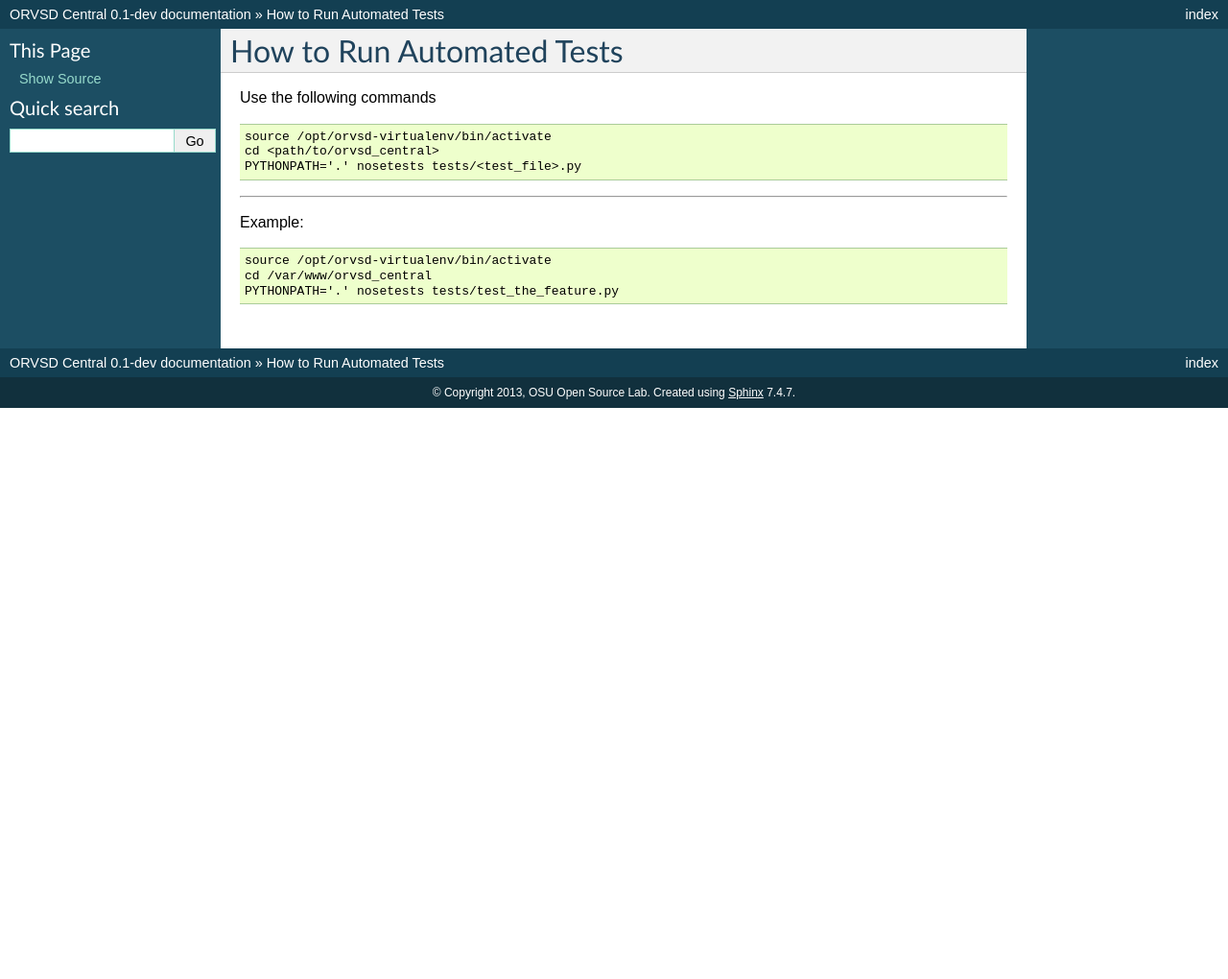
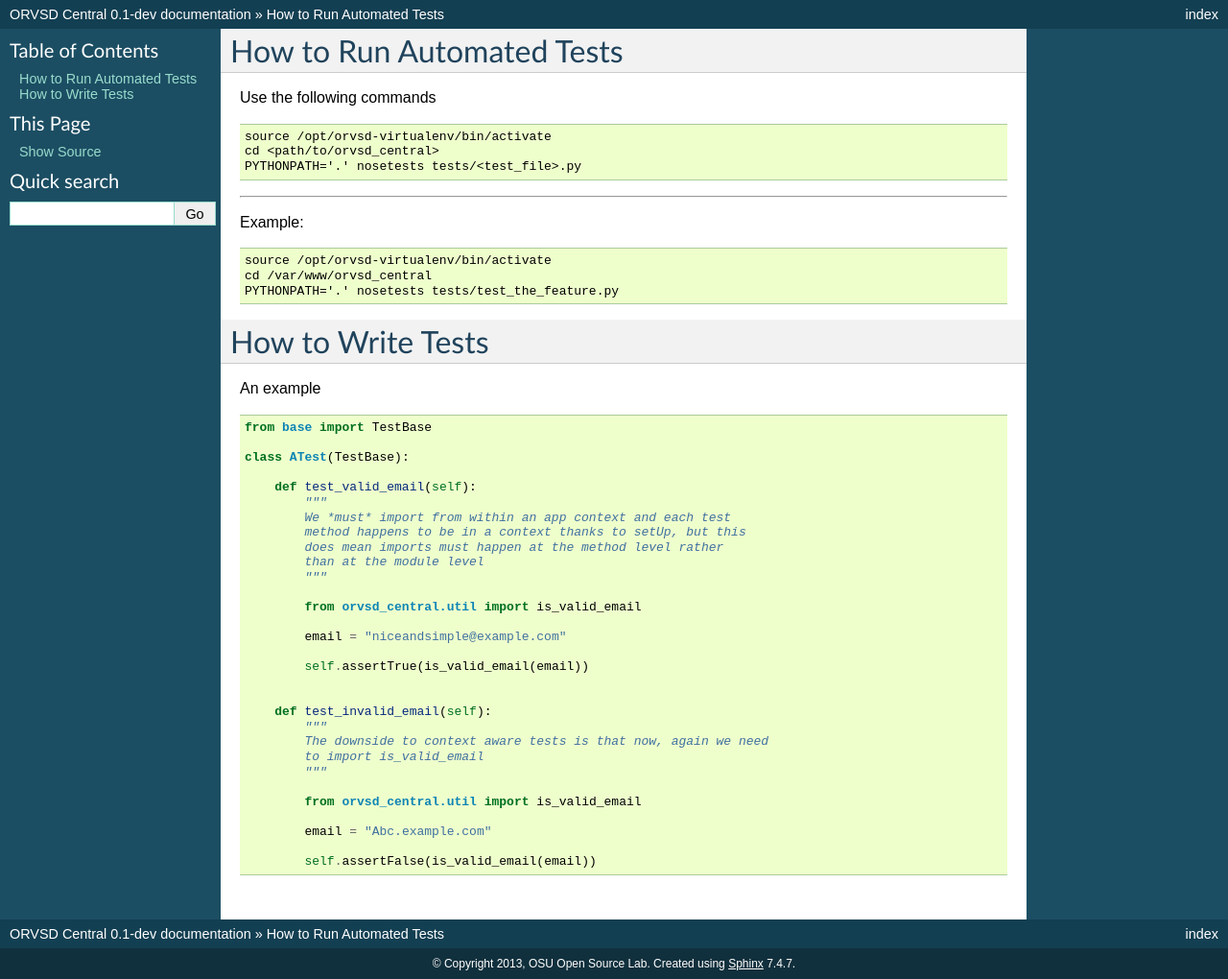
Before and after one commit to osuosl/orvsd_central, a Sphinx documentation site: the page built from docs/source/testing.rst, in a window 1280 px wide. Shown: the whole page at 96% size. Built offline with Sphinx 7.4.7, drawn with Linux system fonts in a browser that asks for light colours; pages that are not in the unit, such as notebooks, are missing from menus; before the commit the page ends 900 px from its top, so only the background shows below that.

Commit message:
add an example test to the docs
refs #111

```diff
--- a/docs/source/testing.rst
+++ b/docs/source/testing.rst
@@ -18,3 +18,41 @@ Example:
   source /opt/orvsd-virtualenv/bin/activate
   cd /var/www/orvsd_central
   PYTHONPATH='.' nosetests tests/test_the_feature.py
+
+How to Write Tests
+==================
+
+An example
+
+.. code-block:: python
+
+ from base import TestBase
+
+ class ATest(TestBase):
+
+     def test_valid_email(self):
+         """
+         We *must* import from within an app context and each test
+         method happens to be in a context thanks to setUp, but this
+         does mean imports must happen at the method level rather
+         than at the module level
+         """
+
+         from orvsd_central.util import is_valid_email
+
+         email = "niceandsimple@example.com"
+
+         self.assertTrue(is_valid_email(email))
+
+
+     def test_invalid_email(self):
+         """
+         The downside to context aware tests is that now, again we need
+         to import is_valid_email
+         """
+
+         from orvsd_central.util import is_valid_email
+
+         email = "Abc.example.com"
+
+         self.assertFalse(is_valid_email(email))
```
